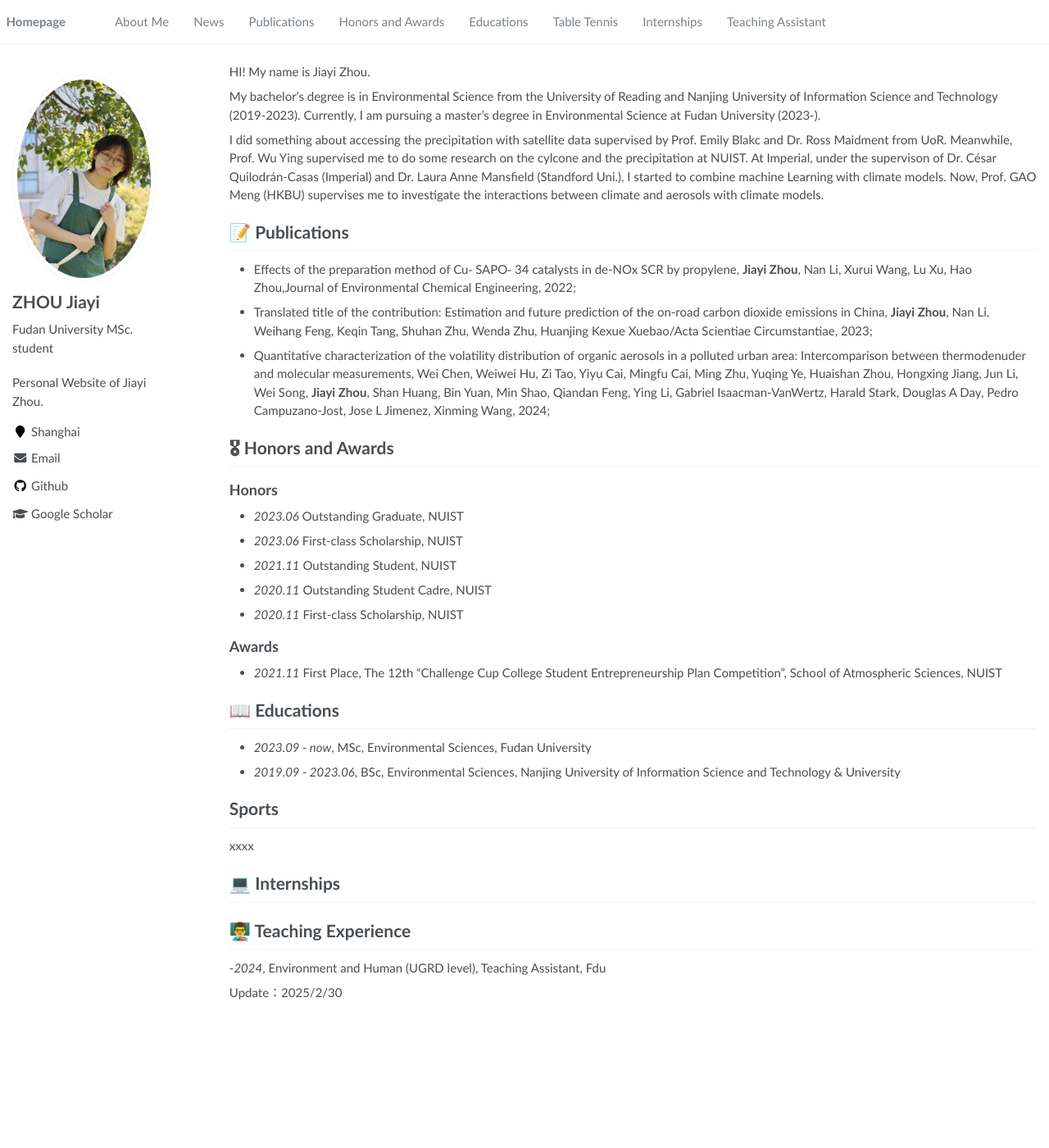
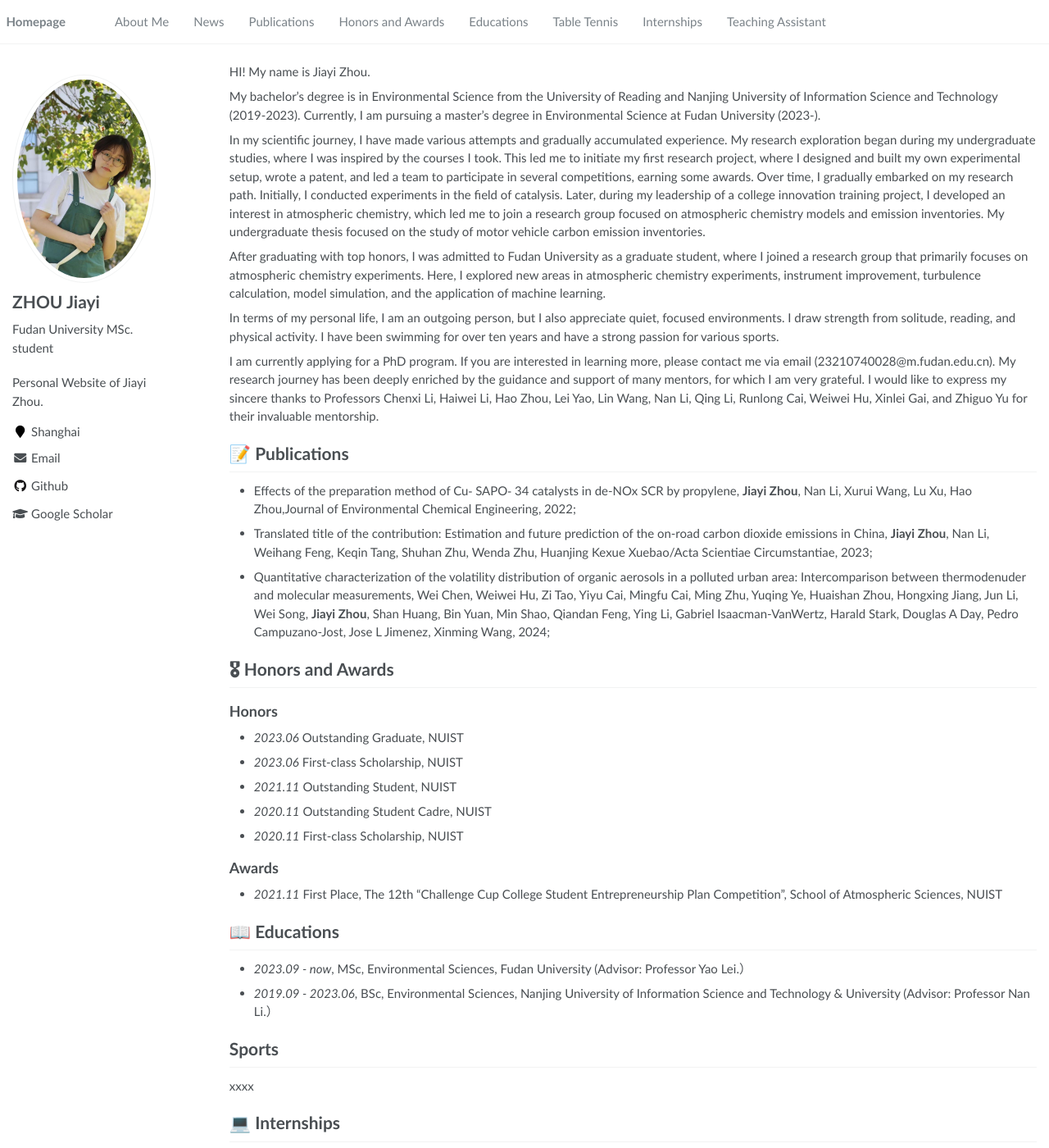
Before and after one commit to jiayizhou1022/jiayizhou1022.github.io, a Jekyll site: the page built from _pages/about.md, in a window 1280 px wide and 1400 px high. Shown: the whole window at 82% size. Built offline with Jekyll 4.4.1, drawn with Linux system fonts in a browser that asks for light colours.

Commit message:
Update about.md

```diff
--- a/_pages/about.md
+++ b/_pages/about.md
@@ -21,9 +21,13 @@ HI! My name is Jiayi Zhou.
 
 My bachelor's degree is in Environmental Science from the University of Reading and Nanjing University of Information Science and Technology (2019-2023). Currently, I am pursuing a master's degree in Environmental Science at Fudan University (2023-).
 
+In my scientific journey, I have made various attempts and gradually accumulated experience. My research exploration began during my undergraduate studies, where I was inspired by the courses I took. This led me to initiate my first research project, where I designed and built my own experimental setup, wrote a patent, and led a team to participate in several competitions, earning some awards. Over time, I gradually embarked on my research path. Initially, I conducted experiments in the field of catalysis. Later, during my leadership of a college innovation training project, I developed an interest in atmospheric chemistry, which led me to join a research group focused on atmospheric chemistry models and emission inventories. My undergraduate thesis focused on the study of motor vehicle carbon emission inventories.
 
+After graduating with top honors, I was admitted to Fudan University as a graduate student, where I joined a research group that primarily focuses on atmospheric chemistry experiments. Here, I explored new areas in atmospheric chemistry experiments, instrument improvement, turbulence calculation, model simulation, and the application of machine learning.
 
-I did something about accessing the precipitation with satellite data supervised by Prof. Emily Blakc and Dr. Ross Maidment from UoR. Meanwhile, Prof. Wu Ying supervised me to do some research on the cylcone and the precipitation at NUIST. At Imperial, under the supervison of Dr. César Quilodrán-Casas (Imperial) and Dr. Laura Anne Mansfield (Standford Uni.), I started to combine machine Learning with climate models. Now, Prof. GAO Meng (HKBU) supervises me to investigate the interactions between climate and aerosols with climate models.
+In terms of my personal life, I am an outgoing person, but I also appreciate quiet, focused environments. I draw strength from solitude, reading, and physical activity. I have been swimming for over ten years and have a strong passion for various sports.
+
+I am currently applying for a PhD program. If you are interested in learning more, please contact me via email (23210740028@m.fudan.edu.cn). My research journey has been deeply enriched by the guidance and support of many mentors, for which I am very grateful. I would like to express my sincere thanks to Professors Chenxi Li, Haiwei Li, Hao Zhou, Lei Yao, Lin Wang, Nan Li, Qing Li, Runlong Cai, Weiwei Hu, Xinlei Gai, and Zhiguo Yu for their invaluable mentorship.
 
 
 <!-- I am just a rookie, I wanna record some of my progress on this website
@@ -69,8 +73,8 @@ I did something about accessing the precipitation with satellite data supervised
 
 
 # 📖 Educations
-- *2023.09 - now*, MSc, Environmental Sciences, Fudan University
-- *2019.09 - 2023.06*, BSc, Environmental Sciences, Nanjing University of Information Science and Technology & University
+- *2023.09 - now*, MSc, Environmental Sciences, Fudan University (Advisor: Professor Yao Lei.）
+- *2019.09 - 2023.06*, BSc, Environmental Sciences, Nanjing University of Information Science and Technology & University (Advisor: Professor Nan Li.）
 
 <!--# 💬 Invited Talks
 - *2021.06*, Lorem ipsum dolor sit amet, consectetur adipiscing elit. Vivamus ornare aliquet ipsum, ac tempus justo dapibus sit amet.
@@ -95,4 +99,4 @@ xxxx
 -*2024*, Environment and Human (UGRD level), Teaching Assistant, Fdu
 
 
-Update：2025/2/30
+Update：2025/2/23
```
